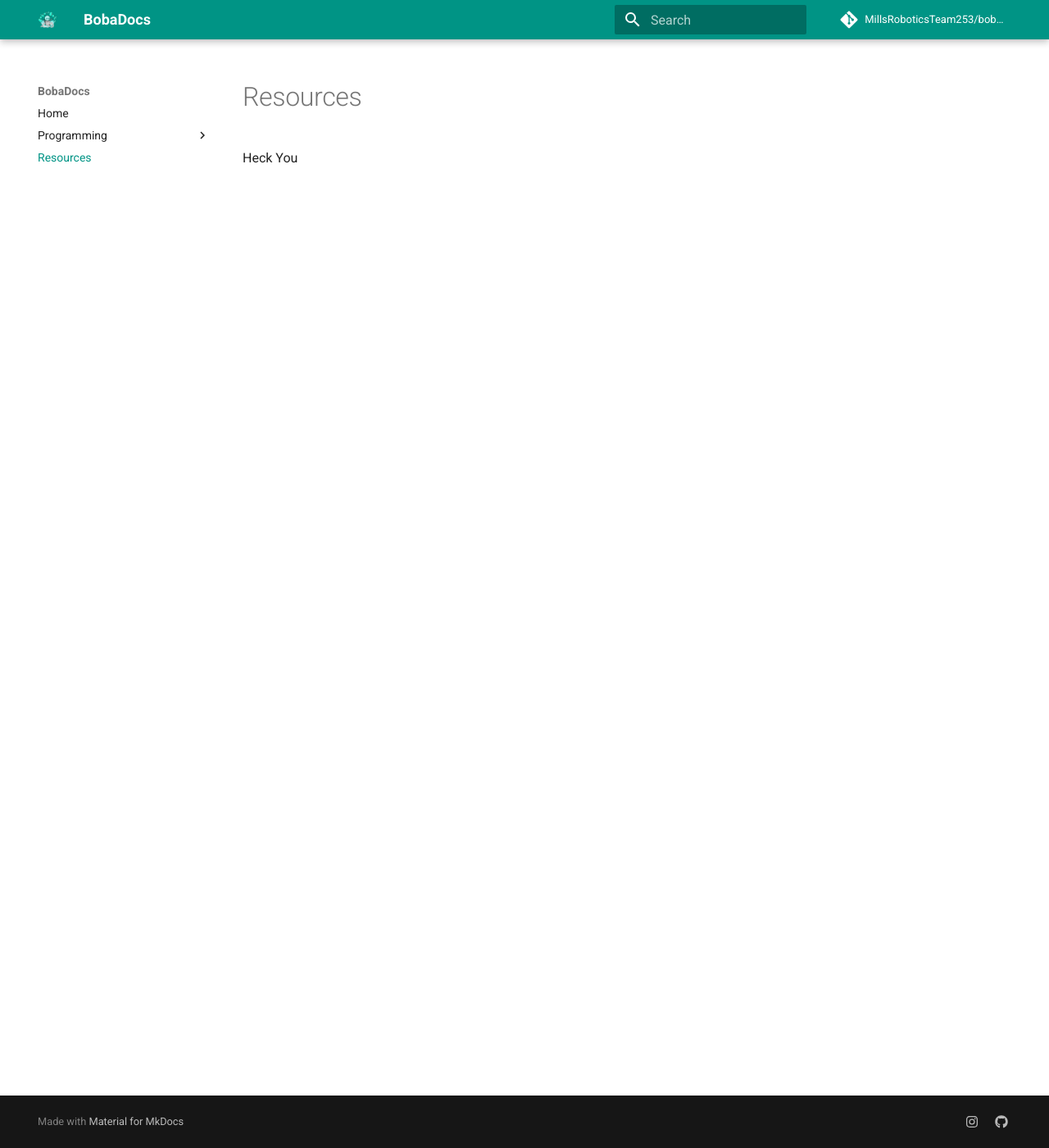
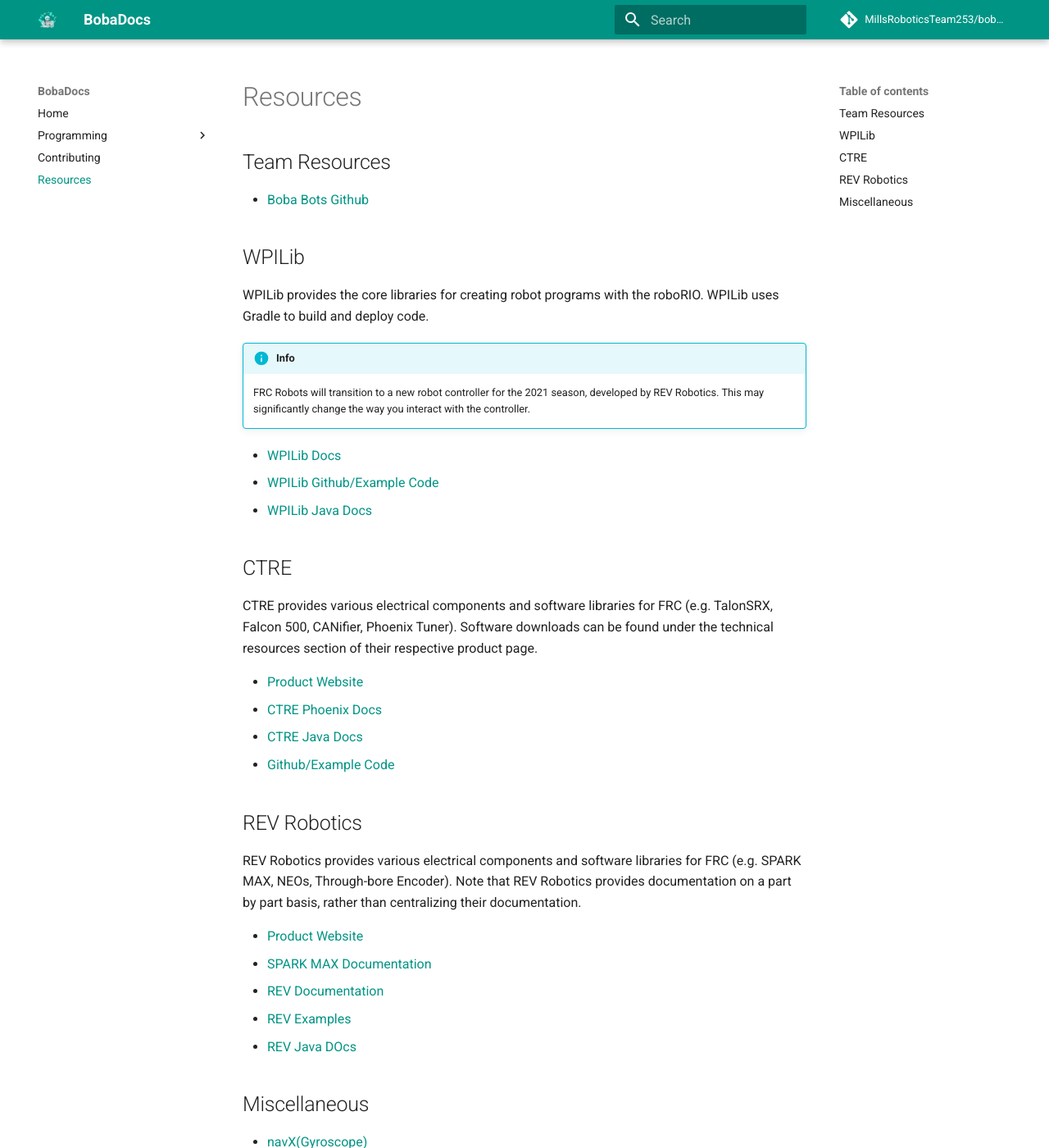
Before and after one commit to bobabots253/bobadocs, an MkDocs documentation site: the page built from docs/resources.md, in a window 1280 px wide and 1400 px high. Shown: the whole window at 82% size. Built offline with MkDocs 1.6.1 and Material for MkDocs 9.7.7, drawn with Linux system fonts in a browser that asks for light colours; comment, search, counter and statistics services are not loaded; some of the changed text lies outside the part shown.

Commit message:
Update resources.md, modify index.md, separate electronics documentation to a different repository

```diff
--- a/docs/resources.md
+++ b/docs/resources.md
@@ -1,3 +1,41 @@
 # Resources
 
-Heck You
+## Team Resources
+- [Boba Bots Github](https://github.com/MillsRoboticsTeam253)
+
+## WPILib
+WPILib provides the core libraries for creating robot programs with the roboRIO. WPILib uses Gradle to build and deploy code.
+
+!!! info
+	FRC Robots will transition to a new robot controller for the 2021 season, developed by REV Robotics. This may significantly change the way you interact with the controller.
+
+- [WPILib Docs](https://docs.wpilib.org/)
+- [WPILib Github/Example Code](https://github.com/wpilibsuite/allwpilib)
+- [WPILib Java Docs](https://first.wpi.edu/FRC/roborio/release/docs/java/index.html)
+
+
+## CTRE
+CTRE provides various electrical components and software libraries for FRC (e.g. TalonSRX, Falcon 500, CANifier, Phoenix Tuner). Software downloads can be found under the technical resources section of their respective product page.
+
+- [Product Website](https://www.ctr-electronics.com/)
+- [CTRE Phoenix Docs](https://phoenix-documentation.readthedocs.io/en/latest/)
+- [CTRE Java Docs](http://www.ctr-electronics.com/downloads/api/java/html/index.html)
+- [Github/Example Code](https://github.com/CrossTheRoadElec)
+
+
+
+## REV Robotics
+REV Robotics provides various electrical components and software libraries for FRC (e.g. SPARK MAX, NEOs, Through-bore Encoder). Note that REV Robotics provides documentation on a part by part basis, rather than centralizing their documentation.
+
+- [Product Website](http://www.revrobotics.com/)
+- [SPARK MAX Documentation](http://www.revrobotics.com/sparkmax-software/#code-examples)
+- [REV Documentation](https://github.com/REVrobotics)
+- [REV Examples](https://github.com/REVrobotics)
+- [REV Java DOcs](http://www.revrobotics.com/content/sw/max/sw-docs/java/index.html)
+
+## Miscellaneous
+- [navX(Gyroscope)](https://pdocs.kauailabs.com/navx-mxp/software/roborio-libraries/)
+- [PathWeaver(Autonomous)](https://github.com/wpilibsuite/PathWeaver)
+- [Limelight(Vision)](https://docs.limelightvision.io/en/latest/)
+- [PID Demo](https://sites.google.com/site/fpgaandco/pid)
+- [Scouting Web-App(WIP) Demo](https://cbg.zws.im/)
--- a/mkdocs.yml
+++ b/mkdocs.yml
@@ -5,13 +5,14 @@
   - Programming:
     - Introduction: home.md
     - Yeet: about.md
+  - Contributing: contributing/contributing.md
   - Resources: resources.md
 
 theme:
   name: material
   palette:
     primary: teal
-    accent: cyan
+    accent: pink
   feature:
     tabs: false
   logo: img/logo.png
```
Also changed, not shown: docs/contributing/contributing.md (added, +3 -0 lines), docs/index.md (+4 -2 lines).
